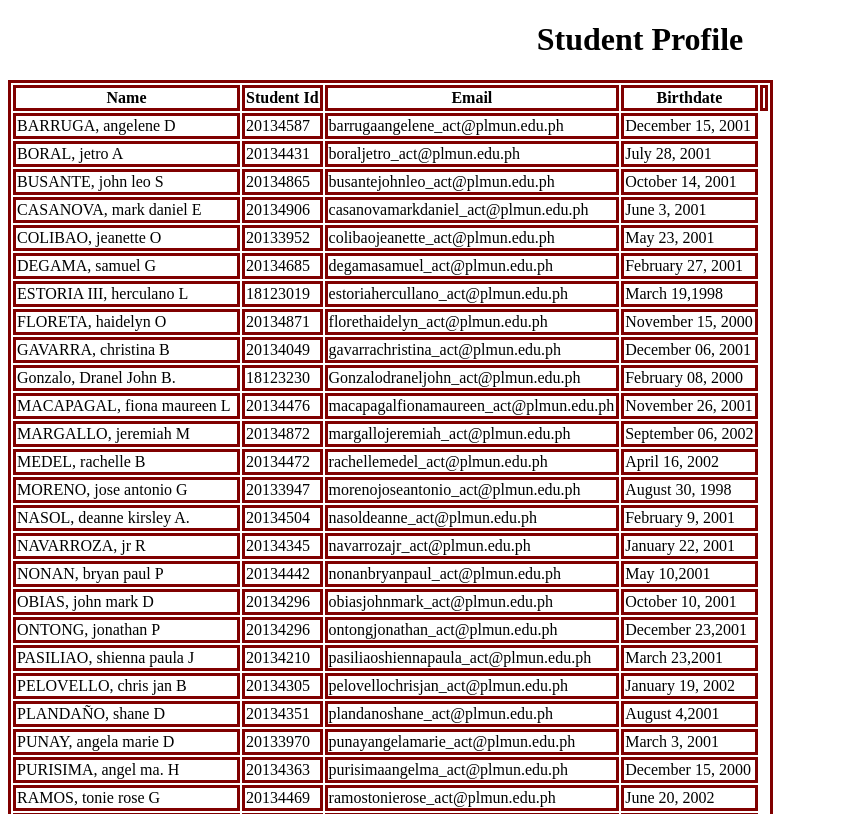
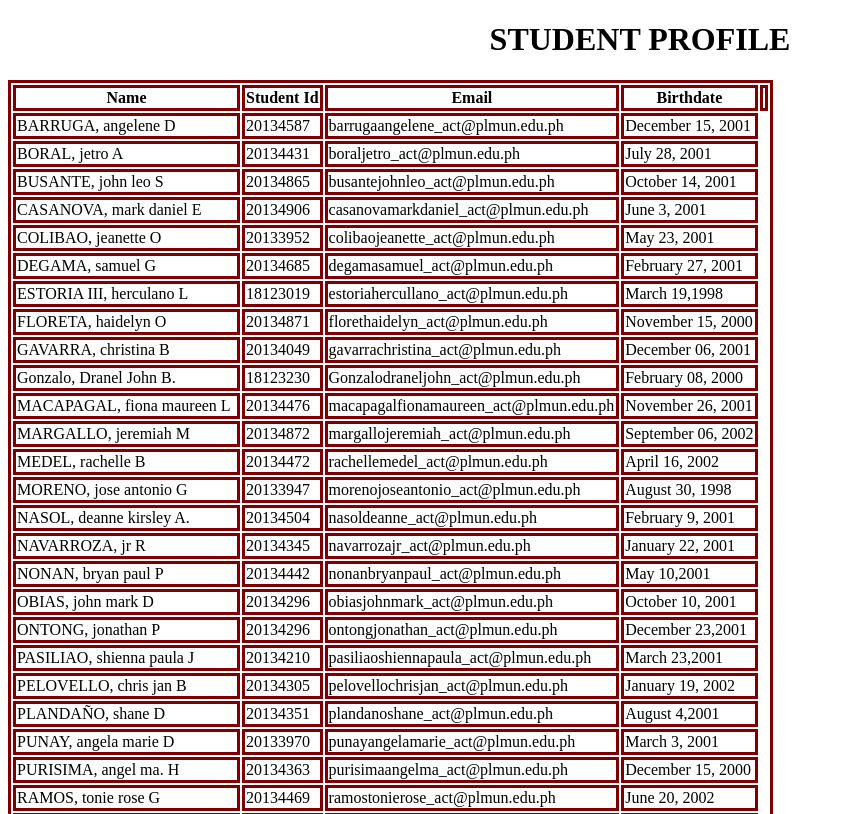
Before and after one commit to Jetro-jet/WT2-ACT2E-Group1, a plain HTML site: page People.html in a window 1280 px wide. Shown: the top 814 px of the page, without its empty margins (0-844 px from the left). Drawn offline with Linux system fonts and the light colour scheme.

Commit message:
Update People.html

```diff
--- a/People.html
+++ b/People.html
@@ -14,7 +14,7 @@ table, th, td {
 <!DOCTYPE html>
 <html>
 <head>
-<h1>Student Profile</h1>
+<h1>STUDENT PROFILE</h1>
 </head>
 <body>
 
```
